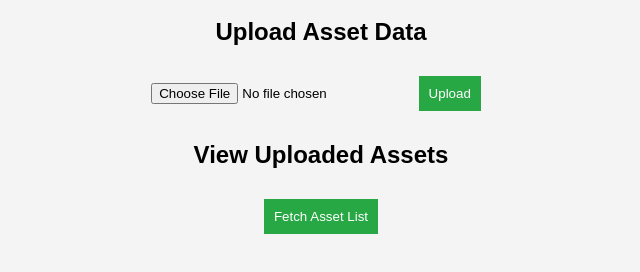
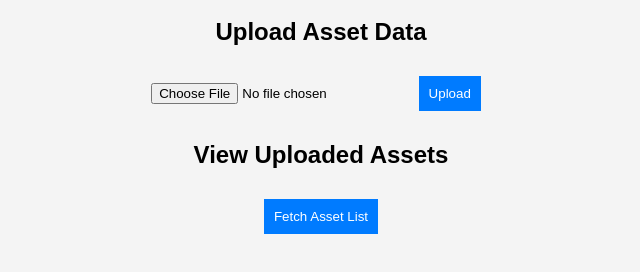
Before and after one commit to Harshit-G20/AssetMgmt, a plain HTML site: page index.html in a window 1280 px wide. Shown: the part 90-362 px from the top of the page, without its empty margins (319-959 px from the left). Drawn offline with Linux system fonts and the light colour scheme.

Commit message:
Update style.css

```diff
--- a/style.css
+++ b/style.css
@@ -12,12 +12,12 @@ h1 {
 button {
     padding: 10px;
     margin: 10px;
-    background-color: #28a745;
+    background-color: #007bff;
     color: white;
     border: none;
     cursor: pointer;
 }
 
 button:hover {
-    background-color: #218838;
+    background-color: #0056b3;
 }
```
